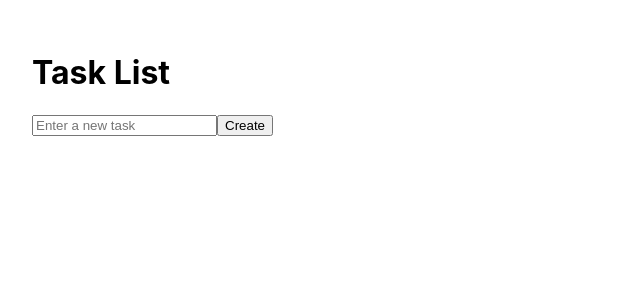
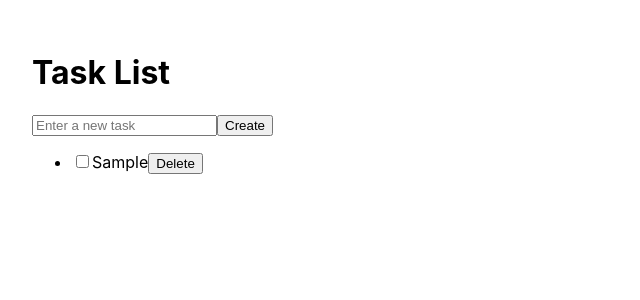
Before and after one commit to jambalong/react-todo-app, a React (Vite) app: page / in a window 1280 px wide. Both pictures are taken after typing "Sample" into the empty fields and a click on the button "Create". Shown: the top 300 px of the page, without its empty margins (0-640 px from the left). Built offline with nearby package versions, Linux system fonts and the light colour scheme.

Commit message:
Add Task and TaskList component

```diff
--- a/src/pages/TaskPage/TaskPage.jsx
+++ b/src/pages/TaskPage/TaskPage.jsx
@@ -1,6 +1,7 @@
 import { useState } from 'react';
 import './TaskPage.css';
 import { TaskInput } from './components/TaskInput'
+import { TaskList } from './components/TaskList';
 
 function TaskPage() {
     // TODO: Render task page components
@@ -19,6 +20,9 @@ function TaskPage() {
         <div>
           <h1 className="header">Task List</h1>
           <TaskInput onAddTask={handleAddTask} />
+          <TaskList
+            tasks={tasks}
+          />
         </div>
     );
 }
--- /dev/null
+++ b/src/pages/TaskPage/components/Task.jsx
@@ -0,0 +1,17 @@
+import { Button } from '../../../components/Button';
+
+function Task({ task, onToggle, onDelete }) {
+  return (
+    <div>
+      <input
+        type="checkbox"
+      />
+      <label>
+        {task.name}
+      </label>
+      <Button>Delete</Button>
+    </div>
+  );
+}
+
+export { Task };
--- /dev/null
+++ b/src/pages/TaskPage/components/TaskList.jsx
@@ -0,0 +1,17 @@
+import { Task } from './Task';
+
+function TaskList({ tasks, onToggle, onDeleteTask }) {
+  return (
+    <ul>
+      {tasks.map(task => (
+        <li key={task.id}>
+          <Task
+            task={task}
+          />
+        </li>
+      ))}
+    </ul>
+  );
+}
+
+export { TaskList };
```
